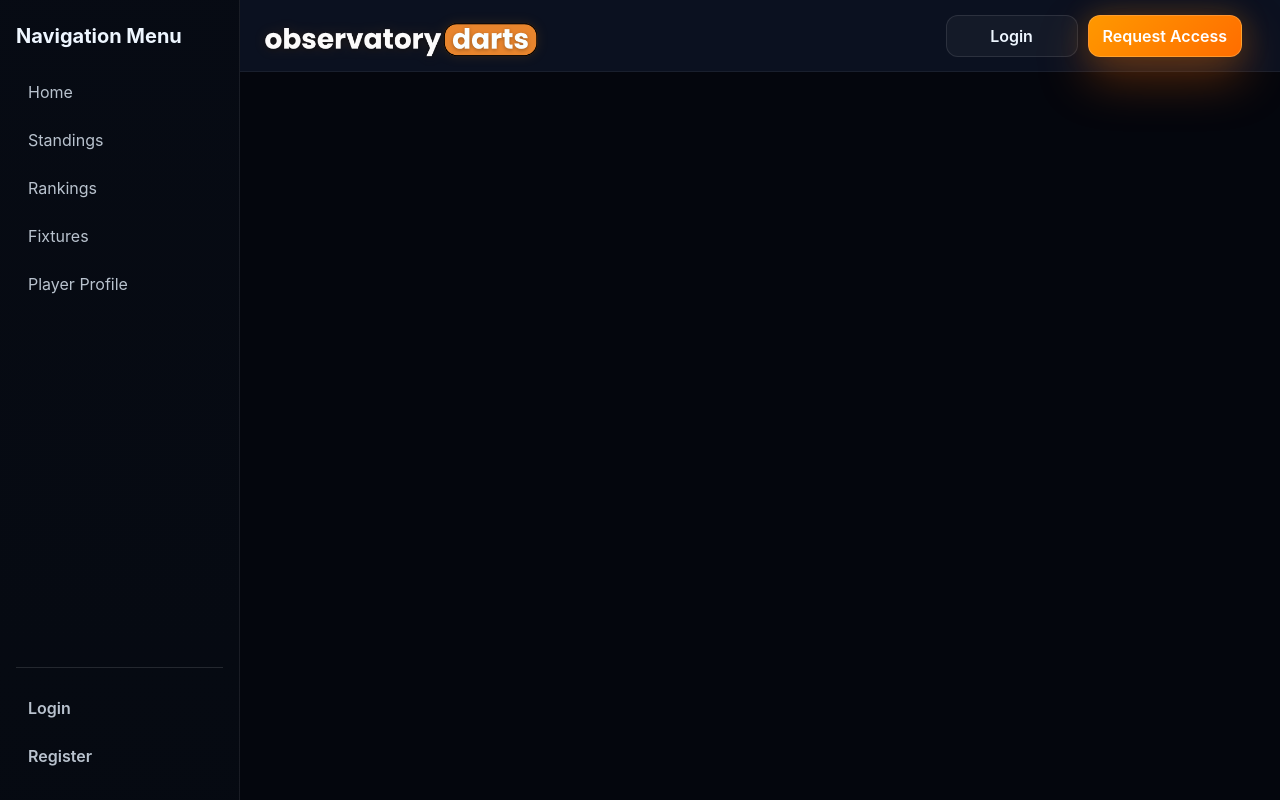
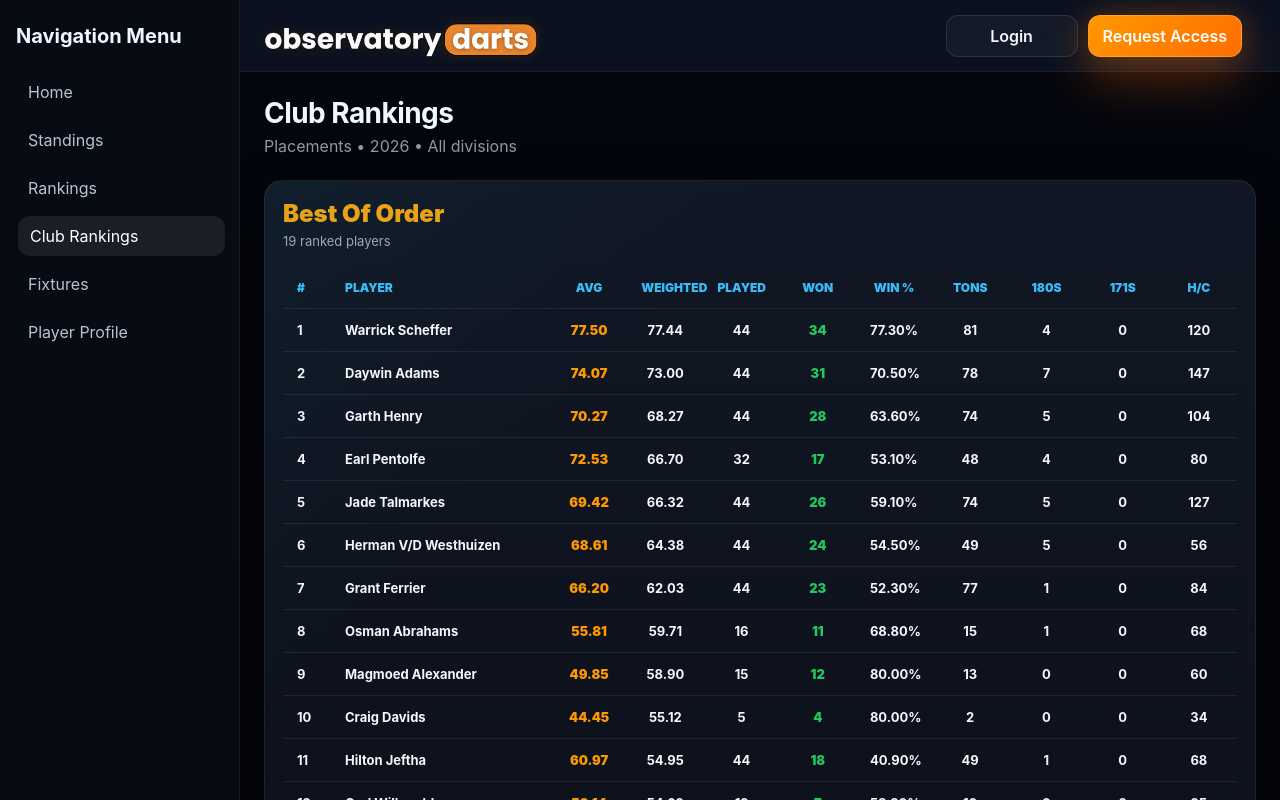
Before and after one commit to jakes007/ODA, a React app in the folder frontend/: page /competition/club-rankings in a window 1280 px wide. Shown: the top 800 px of the page. Built offline with nearby package versions, Linux system fonts and the light colour scheme; the HTML template or start-up script is replaced by a standard one.

Commit message:
ADDED CLUB RANKINGS

```diff
--- a/frontend/src/App.jsx
+++ b/frontend/src/App.jsx
@@ -18,6 +18,7 @@ import CaptainFixtureSetupPage from './pages/CaptainFixtureSetupPage';
 import CaptainLiveScoringPage from './pages/CaptainLiveScoringPage';
 import CaptainMatchupScoringPage from './pages/CaptainMatchupScoringPage';
 import FixtureDetailPage from './pages/FixtureDetailPage';
+import ClubRankingsPage from './pages/ClubRankingsPage';
 
 export default function App() {
   return (
@@ -33,7 +34,7 @@ export default function App() {
         <Route path="/competition/fixtures" element={<FixturesPage />} />
         <Route path="/competition/fixtures/:fixtureId" element={<FixtureDetailPage />} />
         <Route path="/player/:playerId" element={<PlayerProfilePage />} />
-
+        <Route path="/competition/club-rankings" element={<ClubRankingsPage />} />
         <Route
           path="/dashboard"
           element={
--- a/frontend/src/components/layout/MobileFloatingMenu.jsx
+++ b/frontend/src/components/layout/MobileFloatingMenu.jsx
@@ -6,6 +6,7 @@ const menuItems = [
   { to: '/', label: 'Home' },
   { to: '/competition/standings', label: 'Standings' },
   { to: '/competition/rankings', label: 'Rankings' },
+  { to: '/competition/club-rankings', label: 'Club Rankings' }, // 👈 ADD HERE
   { to: '/competition/fixtures', label: 'Fixtures' },
   { to: '/player/player_jason', label: 'Players' }
 ];
--- a/frontend/src/components/layout/Sidebar.jsx
+++ b/frontend/src/components/layout/Sidebar.jsx
@@ -5,6 +5,7 @@ const publicNavItems = [
   { to: '/', label: 'Home' },
   { to: '/competition/standings', label: 'Standings' },
   { to: '/competition/rankings', label: 'Rankings' },
+  { to: '/competition/club-rankings', label: 'Club Rankings' },
   { to: '/competition/fixtures', label: 'Fixtures' },
   { to: '/player/player_jason', label: 'Player Profile' }
 ];
--- /dev/null
+++ b/frontend/src/pages/ClubRankings.css
@@ -0,0 +1,175 @@
+.club-rankings-list {
+  display: flex;
+  flex-direction: column;
+  gap: 24px;
+}
+
+.club-ranking-card {
+  position: relative;
+  overflow: hidden;
+  padding: 20px;
+}
+
+.club-ranking-card::after {
+  content: '';
+  position: absolute;
+  left: 22%;
+  right: 22%;
+  bottom: 0;
+  height: 2px;
+  background: linear-gradient(
+    90deg,
+    transparent,
+    rgba(255, 152, 0, 0.95),
+    transparent
+  );
+  box-shadow: 0 0 18px rgba(255, 152, 0, 0.65);
+}
+
+.club-ranking-header {
+  margin-bottom: 18px;
+}
+
+.club-ranking-header h3 {
+  margin: 0;
+  color: rgb(238, 161, 17);
+  font-size: 24px;
+  font-weight: 950;
+}
+
+.club-ranking-header p {
+  margin: 5px 0 0;
+  color: rgba(255, 255, 255, 0.62);
+  font-size: 13px;
+}
+
+.club-table-scroll {
+  width: 100%;
+  overflow-x: auto;
+  -webkit-overflow-scrolling: touch;
+}
+
+.club-ranking-table {
+  width: 100%;
+  border-collapse: collapse;
+  table-layout: fixed;
+}
+
+.club-ranking-table th,
+.club-ranking-table td {
+  padding: 13px 14px;
+  white-space: nowrap;
+  border-bottom: 1px solid rgba(255, 255, 255, 0.07);
+  background: transparent;
+}
+
+.club-ranking-table th {
+  color: #38bdf8;
+  font-size: 12px;
+  text-transform: uppercase;
+  font-weight: 900;
+}
+
+.club-ranking-table td {
+  color: #f5f7fb;
+  font-size: 13px;
+  font-weight: 750;
+}
+
+.club-ranking-table th:nth-child(1),
+.club-ranking-table td:nth-child(1) {
+  width: 48px;
+  text-align: left;
+}
+
+.club-ranking-table th:nth-child(2),
+.club-ranking-table td:nth-child(2) {
+  width: 220px;
+  text-align: left;
+}
+
+.club-ranking-table th:not(:nth-child(1)):not(:nth-child(2)),
+.club-ranking-table td:not(:nth-child(1)):not(:nth-child(2)) {
+  text-align: center;
+}
+
+.orange-stat {
+  color: #ff9800 !important;
+  font-weight: 950 !important;
+}
+
+.club-ranking-table td:nth-child(6) {
+  color: #22c55e;
+  font-weight: 900;
+}
+
+.sticky-col {
+  position: static;
+  background: transparent;
+  box-shadow: none;
+}
+
+@media (max-width: 640px) {
+  .club-ranking-card {
+    padding: 14px;
+  }
+
+  .club-ranking-header h3 {
+    font-size: 20px;
+  }
+
+  .club-table-scroll {
+    position: relative;
+  }
+
+  .club-ranking-table {
+    width: max-content;
+    min-width: 940px;
+    table-layout: auto;
+    border-collapse: separate;
+    border-spacing: 0;
+  }
+
+  .club-ranking-table th,
+  .club-ranking-table td {
+    padding: 11px 10px;
+    font-size: 12px;
+  }
+
+  .sticky-col {
+    position: sticky;
+    z-index: 10;
+    background: #111827 !important;
+    background-color: #111827 !important;
+  }
+
+  .club-ranking-table thead .sticky-col {
+    z-index: 20;
+    background: #111827 !important;
+    background-color: #111827 !important;
+  }
+
+  .sticky-pos {
+    left: 0;
+    width: 40px;
+    min-width: 40px;
+  }
+
+  .sticky-player {
+    left: 40px;
+    width: 165px;
+    min-width: 165px;
+    box-shadow: 14px 0 16px rgba(0, 0, 0, 0.65);
+  }
+
+  .sticky-player::after {
+    content: '';
+    position: absolute;
+    top: 0;
+    right: -18px;
+    bottom: 0;
+    width: 18px;
+    background: linear-gradient(90deg, rgba(17, 24, 39, 0.95), transparent);
+    pointer-events: none;
+  }
+}
--- /dev/null
+++ b/frontend/src/pages/ClubRankingsPage.jsx
@@ -0,0 +1,102 @@
+import { useMemo } from 'react';
+import PageHeader from '../components/common/PageHeader';
+import { importedRankingsData } from '../data/importedRankingsData';
+import './ClubRankings.css';
+
+function getAllRankingPlayers() {
+  const divisions = importedRankingsData.divisions || {};
+
+  return Object.values(divisions).flatMap((division) => [
+    ...(division.qualified || []),
+    ...(division.alsoPlayed || [])
+  ]);
+}
+
+function formatNumber(value) {
+  return Number(value || 0).toFixed(2);
+}
+
+export default function ClubRankingsPage() {
+  const clubData = useMemo(() => {
+    const clubMap = new Map();
+
+    getAllRankingPlayers().forEach((player) => {
+      const clubName = player.clubName || 'Unknown Club';
+
+      if (!clubMap.has(clubName)) {
+        clubMap.set(clubName, []);
+      }
+
+      clubMap.get(clubName).push(player);
+    });
+
+    return Array.from(clubMap.entries())
+      .sort(([clubA], [clubB]) => clubA.localeCompare(clubB))
+      .map(([clubName, players]) => ({
+        clubName,
+        players: players
+          .slice()
+          .sort((a, b) => Number(b.rankingWeighted || 0) - Number(a.rankingWeighted || 0))
+      }));
+  }, []);
+
+  return (
+    <div className="page-stack club-rankings-page">
+      <PageHeader
+        title="Club Rankings"
+        subtitle={`${importedRankingsData.competitionName} • ${importedRankingsData.season} • All divisions`}
+      />
+
+      <div className="club-rankings-list">
+        {clubData.map((club) => (
+          <section key={club.clubName} className="panel premium-panel club-ranking-card">
+            <div className="club-ranking-header">
+              <div>
+                <h3>{club.clubName}</h3>
+                <p>{club.players.length} ranked players</p>
+              </div>
+            </div>
+
+            <div className="club-table-scroll">
+              <table className="club-ranking-table">
+                <thead>
+                  <tr>
+                    <th className="sticky-col sticky-pos">#</th>
+                    <th className="sticky-col sticky-player">Player</th>
+                    <th>Avg</th>
+                    <th>Weighted</th>
+                    <th>Played</th>
+                    <th>Won</th>
+                    <th>Win %</th>
+                    <th>Tons</th>
+                    <th>180s</th>
+                    <th>171s</th>
+                    <th>H/C</th>
+                  </tr>
+                </thead>
+
+                <tbody>
+                  {club.players.map((player, index) => (
+                    <tr key={`${club.clubName}-${player.playerId}`}>
+                      <td className="sticky-col sticky-pos">{index + 1}</td>
+                      <td className="sticky-col sticky-player">{player.playerName}</td>
+                      <td className="orange-stat">{formatNumber(player.chuckAverage)}</td>
+                      <td>{formatNumber(player.rankingWeighted)}</td>
+                      <td>{player.singlesPlayed}</td>
+                      <td>{player.singlesWon}</td>
+                      <td>{formatNumber(player.winPercentage)}%</td>
+                      <td>{player.noTons}</td>
+                      <td>{player.oneEighties}</td>
+                      <td>{player.oneSeventyOnes}</td>
+                      <td>{player.highestClose}</td>
+                    </tr>
+                  ))}
+                </tbody>
+              </table>
+            </div>
+          </section>
+        ))}
+      </div>
+    </div>
+  );
+}
--- a/frontend/src/pages/LandingPage.jsx
+++ b/frontend/src/pages/LandingPage.jsx
@@ -3,10 +3,6 @@ import { FiFacebook, FiInstagram, FiMail } from 'react-icons/fi';
 import { FaWhatsapp } from 'react-icons/fa';
 import PageHeader from '../components/common/PageHeader';
 import StatCard from '../components/common/StatCard';
-import {
-  getCompetitionOverview,
-  getCompetitionFixtures
-} from '../services/competitionData';
 import { importedLandingData } from '../data/importedLandingData';
 import { importedStandingsData } from '../data/importedStandingsData';
 import { importedRankingsData } from '../data/importedRankingsData';
@@ -14,53 +10,47 @@ import { getPublicLiveFixtureData } from '../services/captainData';
 import './LandingPage.css';
 
 const upperStandings = importedStandingsData.divisions?.Upper || [];
-const lowerStandings = importedStandingsData.divisions?.Lower || [];
 const upperPlayers = importedRankingsData.divisions?.Upper?.qualified || [];
-const lowerPlayers = importedRankingsData.divisions?.Lower?.qualified || [];
 
-const realTeamsCount = upperStandings.length + lowerStandings.length;
-const realPlayersCount = upperPlayers.length + lowerPlayers.length;
+function getClubTopThree() {
+  const allPlayers = Object.values(importedRankingsData.divisions || {}).flatMap((division) => [
+    ...(division.qualified || []),
+    ...(division.alsoPlayed || [])
+  ]);
+
+  const clubMap = new Map();
+
+  allPlayers.forEach((player) => {
+    const clubName = player.clubName || 'Unknown Club';
+
+    if (!clubMap.has(clubName)) {
+      clubMap.set(clubName, []);
+    }
+
+    clubMap.get(clubName).push(player);
+  });
+
+  return Array.from(clubMap.entries())
+    .sort(([clubA], [clubB]) => clubA.localeCompare(clubB))
+    .map(([clubName, players]) => ({
+      clubName,
+      players: players
+        .slice()
+        .sort((a, b) => Number(b.rankingWeighted || 0) - Number(a.rankingWeighted || 0))
+        .slice(0, 3)
+    }));
+}
 
 export default function LandingPage() {
-  const overview = getCompetitionOverview();
-  const standings = importedStandingsData.divisions?.Upper || [];
-const rankings = importedRankingsData.divisions?.Upper?.qualified || [];
-  const fixtures = getCompetitionFixtures();
-
   const latestResults = importedLandingData.latestResults.slice(0, 5);
-  const standingsSnapshot = standings.slice(0, 5);
-  const topPlayers = rankings.slice(0, 5);
-
+  const standingsSnapshot = upperStandings.slice(0, 5);
+  const topPlayers = upperPlayers.slice(0, 5);
   const featuredCompetitions = importedLandingData.featuredCompetitions;
+  const clubTopThree = getClubTopThree();
 
   const liveFixtures = ['fixture_001', 'fixture_002', 'fixture_003']
     .map((fixtureId) => getPublicLiveFixtureData(fixtureId))
     .filter((fixture) => fixture && fixture.status === 'active');
-
-    function normalizeFixtureName(value) {
-      return String(value || '')
-        .replace(/^BOO\b/i, 'Best Of Order')
-        .replace(/\s+/g, ' ')
-        .trim()
-        .toLowerCase();
-    }
-
-    function getLatestResultFixtureLink(result) {
-      const allFixtures = Array.isArray(fixtures) ? fixtures : [];
-
-      const matchingFixture = allFixtures.find((fixture) => {
-        return (
-          normalizeFixtureName(fixture.fixtureName) === normalizeFixtureName(result.fixtureName) &&
-          fixture.date === result.date
-        );
-      });
-
-      if (!matchingFixture) {
-        return '/competition/fixtures';
-      }
-
-      return `/competition/fixtures/${matchingFixture.id}`;
-    }
 
   return (
     <div className="page-stack landing-page premium-landing">
@@ -181,8 +171,7 @@ const rankings = importedRankingsData.divisions?.Upper?.qualified || [];
         )}
       </section>
 
-      <div className="content-grid landing-grid premium-grid">
-        <section className="panel premium-panel premium-card-section">
+      <section className="panel premium-panel premium-card-section featured-competitions-wide">
         <div className="panel-header">
           <h3 className="panel-title">Featured Competitions</h3>
           <Link to="/competition/fixtures" className="panel-link">
@@ -190,46 +179,49 @@ const rankings = importedRankingsData.divisions?.Upper?.qualified || [];
           </Link>
         </div>
 
+        <div className="featured-competition-grid">
           {featuredCompetitions.map((competition) => (
-            <div key={competition.competitionId} className="premium-info-card">
+            <div key={competition.competitionId} className="premium-info-card featured-competition-card">
               <div>
                 <div className="premium-card-title">
                   {competition.name} • {competition.season}
                 </div>
-                <div className="muted-text">{formatCompetitionStatus(competition.status)}</div>
+                <div className="muted-text">
+                  {formatCompetitionStatus(competition.status)}
+                </div>
               </div>
             </div>
           ))}
+        </div>
       </section>
 
+      <div className="content-grid landing-grid premium-grid">
         <section className="panel premium-panel premium-card-section">
           <div className="panel-header">
-            <h3 className="panel-title">Latest Results</h3>
-            <Link to="/competition/fixtures" className="panel-link">
-              View all
+            <h3 className="panel-title">Premier | Top Players</h3>
+            <Link to="/competition/rankings" className="panel-link">
+              Full rankings
             </Link>
           </div>
 
-          {latestResults.map((fixture) => (
+          <div className="premium-list">
+            {topPlayers.map((player, index) => (
               <Link
-  key={fixture.id}
-  to={getLatestResultFixtureLink(fixture)}
-  className="premium-info-card premium-clickable-row"
+                key={player.playerId}
+                to={`/player/${player.playerId}`}
+                className="premium-list-row premium-clickable-row"
               >
-              <div>
-                <div className="premium-card-title">{fixture.fixtureName}</div>
-                <div className="muted-text">
-                  {fixture.complete ? 'Completed' : 'Pending'}
-                </div>
-              </div>
-
-              <div className="premium-result-score">{fixture.scoreText}</div>
+                <span>
+                  {index + 1}. {player.playerName}
+                </span>
+                <span className="premium-average-value">
+                  {Number(player.chuckAverage || 0).toFixed(2)}
+                </span>
               </Link>
             ))}
+          </div>
         </section>
-      </div>
 
-      <div className="content-grid landing-grid premium-grid">
         <section className="panel premium-panel premium-card-section">
           <div className="panel-header">
             <h3 className="panel-title">Premier | Standings</h3>
@@ -249,27 +241,66 @@ const rankings = importedRankingsData.divisions?.Upper?.qualified || [];
             ))}
           </div>
         </section>
+      </div>
 
-        <section className="panel premium-panel premium-card-section">
+      <div className="content-grid landing-grid premium-grid">
+      <section className="panel premium-panel premium-card-section latest-results-panel">
   <div className="panel-header">
-          <h3 className="panel-title">Premier | Top Players</h3>
-            <Link to="/competition/rankings" className="panel-link">
-              Full rankings
+    <h3 className="panel-title">Latest Results</h3>
+    <Link to="/competition/fixtures" className="panel-link">
+      View all
     </Link>
   </div>
 
-          <div className="premium-list">
-            {topPlayers.map((player, index) => (
+  <div className="latest-results-list">
+    {latestResults.map((fixture) => (
       <Link
-                key={player.playerId}
+        key={fixture.id}
+        to="/competition/fixtures"
+        className="premium-info-card premium-clickable-row"
+      >
+        <div>
+          <div className="premium-card-title">{fixture.fixtureName}</div>
+          <div className="muted-text">
+            {fixture.complete ? 'Completed' : 'Pending'}
+          </div>
+        </div>
+
+        <div className="premium-result-score">{fixture.scoreText}</div>
+      </Link>
+    ))}
+  </div>
+</section>
+
+        <section className="panel premium-panel premium-card-section club-top-three-panel">
+          <div className="panel-header">
+            <h3 className="panel-title">Club Top 3</h3>
+            <Link to="/competition/club-rankings" className="panel-link">
+              Full club rankings
+            </Link>
+          </div>
+
+          <div className="club-top-three-list">
+            {clubTopThree.map((club) => (
+              <div key={club.clubName} className="club-top-three-card">
+                <div className="club-top-three-header">
+                  <strong>{club.clubName}</strong>
+                  <span>{club.players.length} shown</span>
+                </div>
+
+                {club.players.map((player, index) => (
+                  <Link
+                    key={`${club.clubName}-${player.playerId}`}
                     to={`/player/${player.playerId}`}
-                className="premium-list-row premium-clickable-row"
+                    className="club-top-three-player"
                   >
                     <span>
                       {index + 1}. {player.playerName}
                     </span>
-                <span className="premium-average-value">{Number(player.chuckAverage || 0).toFixed(2)}</span>
+                    <strong>{Number(player.chuckAverage || 0).toFixed(2)}</strong>
                   </Link>
+                ))}
+              </div>
             ))}
           </div>
         </section>
@@ -285,43 +316,19 @@ const rankings = importedRankingsData.divisions?.Upper?.qualified || [];
           </div>
 
           <div className="premium-footer-socials">
-            <a
-              href="https://www.facebook.com/obsdarts"
-              target="_blank"
-              rel="noopener noreferrer"
-              className="premium-footer-icon-link"
-              aria-label="Visit Observatory Darts on Facebook"
-            >
+            <a href="https://www.facebook.com/obsdarts" target="_blank" rel="noopener noreferrer" className="premium-footer-icon-link" aria-label="Visit Observatory Darts on Facebook">
               <FiFacebook />
             </a>
 
-            <a
-              href="https://www.instagram.com/observatorydarts"
-              target="_blank"
-              rel="noopener noreferrer"
-              className="premium-footer-icon-link"
-              aria-label="Visit Observatory Darts on Instagram"
-            >
+            <a href="https://www.instagram.com/observatorydarts" target="_blank" rel="noopener noreferrer" className="premium-footer-icon-link" aria-label="Visit Observatory Darts on Instagram">
               <FiInstagram />
             </a>
 
-            <a
-              href="https://wa.me/27648906677"
-              target="_blank"
-              rel="noopener noreferrer"
-              className="premium-footer-icon-link"
-              aria-label="Chat to Observatory Darts on WhatsApp"
-            >
+            <a href="https://wa.me/27648906677" target="_blank" rel="noopener noreferrer" className="premium-footer-icon-link" aria-label="Chat to Observatory Darts on WhatsApp">
               <FaWhatsapp />
             </a>
 
-            <a
-              href="mailto:observatorydarts@gmail.com"
-              target="_blank"
-              rel="noopener noreferrer"
-              className="premium-footer-icon-link"
-              aria-label="Email Observatory Darts"
-            >
+            <a href="mailto:observatorydarts@gmail.com" target="_blank" rel="noopener noreferrer" className="premium-footer-icon-link" aria-label="Email Observatory Darts">
               <FiMail />
             </a>
           </div>
@@ -366,6 +373,7 @@ function getFixtureScoreParts(scoreText) {
   }
 
   const [home, away] = scoreText.split('-').map((part) => part.trim());
+
   return {
     home: home || '0',
     away: away || '0'
@@ -376,21 +384,10 @@ function getLiveFixtureFormatLabel(fixture) {
   const formatType = fixture?.format?.type ?? '';
   const formatName = fixture?.format?.name ?? '';
 
-  if (formatType === 'singles_16_point') {
-    return '16 Point Singles';
-  }
-
-  if (formatType === 'doubles_standard') {
-    return 'Doubles';
-  }
-
-  if (formatType === 'team_leg_standard') {
-    return 'Team Game';
-  }
-
-  if (formatType === 'oda_mixed_match_template') {
-    return 'Mixed Match Format';
-  }
+  if (formatType === 'singles_16_point') return '16 Point Singles';
+  if (formatType === 'doubles_standard') return 'Doubles';
+  if (formatType === 'team_leg_standard') return 'Team Game';
+  if (formatType === 'oda_mixed_match_template') return 'Mixed Match Format';
 
   return formatName || 'Live Fixture';
 }
```
Also changed, not shown: frontend/src/pages/LandingPage.css (+134 -0 lines), frontend/src/index.css (indentation only). Lines whose indentation alone changed are shown as unchanged.
